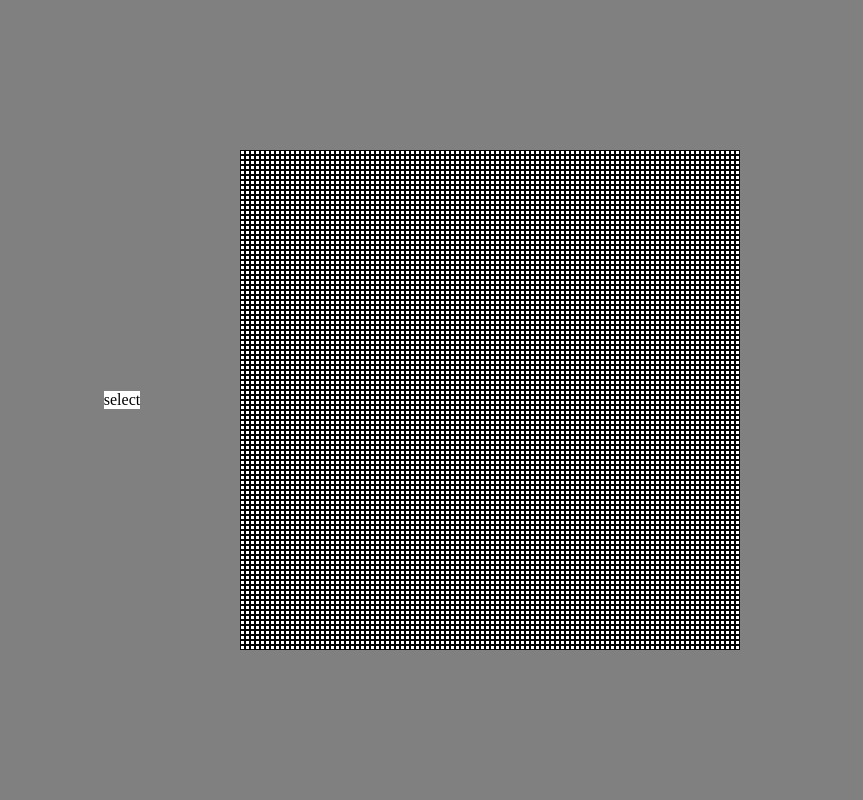
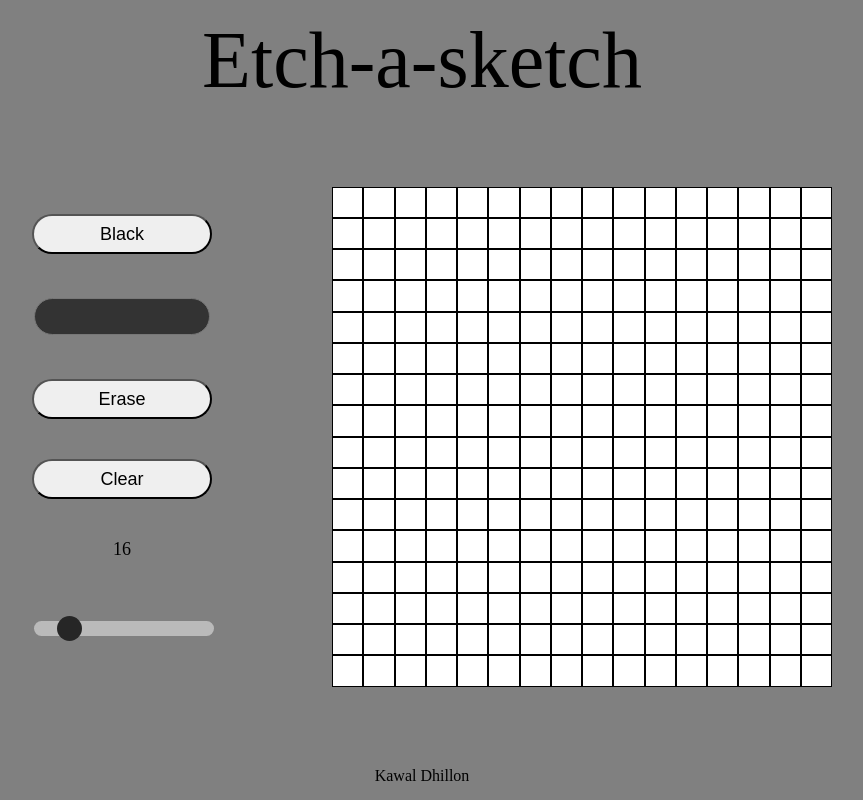
Before and after one commit to kawaldhillon5/e-sketch, a plain HTML site: page index.html in a window 1280 px wide. Shown: the whole page, without its empty margins (218-1081 px from the left). Drawn offline with Linux system fonts and the light colour scheme.

Commit message:
app completed with all functions working.

```diff
--- a/index.html
+++ b/index.html
@@ -7,10 +7,22 @@
     <link rel="stylesheet" href="styles.css">
 </head>
 <body>
-    <div id="sel"></div>
-    <div id="container">
+    <header>Etch-a-sketch</header>
+    <div id="main">
+        <div id="sel">
+        <button id="blk" class="btn">Black</button>
+        <input class="btn" id="cstm" type="color" value="#333333">
+        <button id="ers" class="btn">Erase</button>
+        <button id="clr" class="btn">Clear</button>
+        <div id="t" class="btn"></div>
+        <div class="slidecontainer btn ">
+            <input type="range" min="1" max="100" value="16" class="slider" id="myRange">
+          </div>
+        </div>
+        <div id="container">
+        </div>
     </div>
-
+    <div id="footer">Kawal Dhillon</div>
     <script src="script.js"></script>
 </body>
 </html>
--- a/script.js
+++ b/script.js
@@ -1,33 +1,81 @@
+let colorSel = "white";
+let ms = false;
+let n = 16;
 const container = document.querySelector("#container");
-const sel = document.querySelector("#sel");sel.textContent = "select";
+const sel = document.querySelector("#sel");
 container.style.maxWidth = "500px";
 container.style.maxHidth = "500px";
-let ms = false;
+
+const blk = document.querySelector("#blk")
+const custom = document.querySelector("#cstm")
+const erase = document.querySelector("#ers")
+const clr = document.querySelector("#clr")
+const sliderValue = document.querySelector("#t");
+const slider = document.querySelector("#myRange");
+sliderValue.innerHTML = slider.value;
+slider.oninput = function() {
+    n = this.value;
+    sliderValue.innerHTML = this.value;
+    container.innerHTML = "";
+    createGrid(n);
+  }
+
+blk.addEventListener("click", () => {
+    colorSel = "Black";
+    blk.style.background = "rgb(130, 130, 130)";
+    custom.style.background = "white";
+    erase.style.background = "white";
+});
+
+custom.addEventListener("change", () => {
+    colorSel = event.target.value;
+    custom.style.background = "rgb(130, 130, 130)";
+    blk.style.background = "white";
+    erase.style.background = "white";
+});
+
+erase.addEventListener("click", () => {
+    colorSel = "White";
+    erase.style.background = "rgb(130, 130, 130)";
+    custom.style.background = "white";
+    blk.style.background = "white";
+});
+
+
+
 container.addEventListener("mousedown",() =>{
     ms = true;
-    console.log(ms);
 });
 container.addEventListener("mouseup", () => {
     ms = false;
-    console.log(ms);
 });
-let n = 100;
-let wdth = 500/n+"px";
-for(let i = 1;i<=n;i++){
-    for(let j = 1;j<=n;j++){
+
+
+
+clr.addEventListener("click", () => {
+    container.innerHTML = "";
+    createGrid(n);
+});
+
+function createGrid(a){
+    for(let i = 1;i<=a;i++){
+        const coloums = document.createElement("div");
+        coloums.classList.add("coloum",i);
+        container.appendChild(coloums);
+        for(let j = 1;j<=a;j++){
             const pixel = document.createElement("div");
             pixel.classList.add("pixel",i+"*"+j);
-        pixel.style.width = wdth;
-        pixel.style.height = wdth;
-        container.appendChild(pixel);
+            coloums.appendChild(pixel);
             pixel.addEventListener("mouseover", () =>{
                 if(ms == true){
-            console.log(ms);
-            pixel.style.background = "black";
+                pixel.style.background = colorSel;
                 }
             });
             pixel.addEventListener("click", ()=>{
-            pixel.style.background = "black";
+                pixel.style.background = colorSel;
             });
         }
     }
+}
+
+createGrid(n);
--- a/styles.css
+++ b/styles.css
@@ -1,22 +1,77 @@
 html,body{
     display: flex;
-    justify-content: space-around;
+    flex-direction: column;
+    justify-content: space-between;
     background-color: grey;
     height: 100%;
     margin: 0;
     align-items: center;
 }
 
+header,
+#footer{
+    margin: 5px;
+    padding: 10px;
+}
+
+header{
+    font-size: 80px;
+}
+
+#main{
+    display: flex;
+    justify-content: space-between;
+    align-items: center;
+}
+
 #sel{
     flex: 1;
-    background-color: white;
+    display: flex;
+    flex-direction: column;
+    justify-content: space-between ;
+    background-color: grey;
     margin: 50px;
+}
+
+#t{
+    text-align: center;
+}
+
+input[type="color"] {
+    border: none;
+    padding: 0;
+    background-color: transparent;
+    width: 180px;
+    height: 45px;
+    outline: none;
+  }
+
+  #cstm::-webkit-color-swatch {
+    border-radius: 40px;
+  }
+
+.btn{
+    width: 180px;
+    height: 40px;
+    font-size: 18px;
+    margin: 20px;
+    border-radius: 40px;
+}
+
+#blk:hover,
+#clr:hover,
+#cstm:hover,
+#ers:hover,
+input[type='color']:hover {
+  transform: scale(1.05);
+  transition: transform 0.25s ease-in-out;
+  cursor: pointer;
 }
 
 #container {
     flex: 1;
     flex-wrap: wrap;
-    background-color: white;
+    background-color:   white;
     display: flex;
     justify-content:left;
     margin: 50px;
@@ -24,7 +79,15 @@ html,body{
     min-width: 500px;
 }
 
+.coloum {
+    flex:1;
+    display: flex;
+    flex-direction: column;
+    justify-content: left;
+}
+
 .pixel {
+    flex:1;
     margin: 0;
     background-color: white;
     border: 1px  solid;
@@ -32,3 +95,42 @@ html,body{
     box-sizing: border-box;
     object-fit: fill;
 }
+
+
+  /* The slider itself */
+  .slider {
+    -webkit-appearance: none;  /* Override default CSS styles */
+    appearance: none;
+    width: 100%; /* Full-width */
+    height: 15px; /* Specified height */
+    background: #d3d3d3; /* Grey background */
+    outline: none; /* Remove outline */
+    opacity: 0.7; /* Set transparency (for mouse-over effects on hover) */
+    -webkit-transition: .2s; /* 0.2 seconds transition on hover */
+    transition: opacity .2s;
+    border-radius: 15px;
+  }
+
+  /* Mouse-over effects */
+  .slider:hover {
+    opacity: 1; /* Fully shown on mouse-over */
+  }
+
+  /* The slider handle (use -webkit- (Chrome, Opera, Safari, Edge) and -moz- (Firefox) to override default look) */
+  .slider::-webkit-slider-thumb {
+    -webkit-appearance: none; /* Override default look */
+    appearance: none;
+    width: 25px; /* Set a specific slider handle width */
+    height: 25px; /* Slider handle height */
+    background: black; /* Green background */
+    cursor: pointer; /* Cursor on hover */
+    border-radius: 25px;
+  }
+
+  .slider::-moz-range-thumb {
+    width: 25px; /* Set a specific slider handle width */
+    height: 25px; /* Slider handle height */
+    background: black; /* Green background */
+    cursor: pointer; /* Cursor on hover */
+    border-radius: 25px;
+  }
```
Lines whose indentation alone changed are shown as unchanged.
